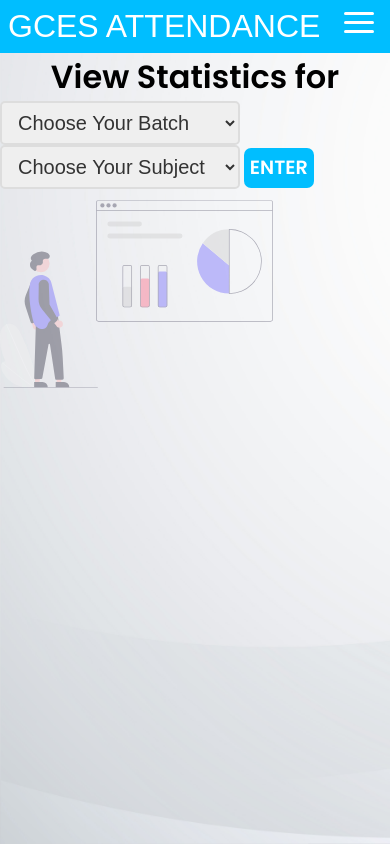
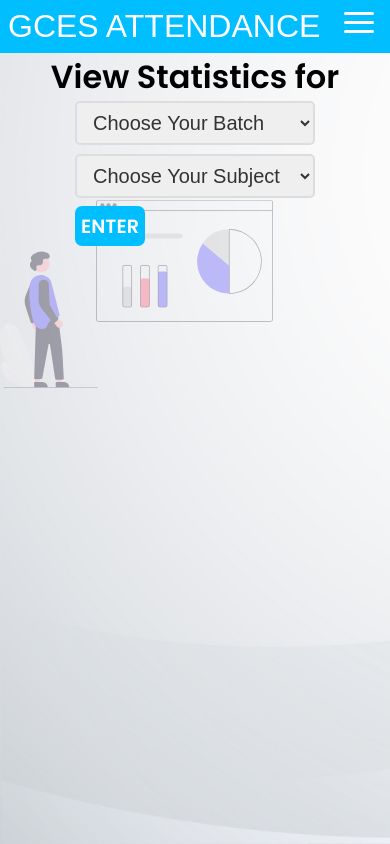
Before and after one commit to Abiral1234/MinorProject1-GCESAttendance, a PHP site: the page made by 1 admin/Statistics.php in a window 390 px wide. Run offline with PHP 8.4, Linux system fonts and the light colour scheme; data that the repository does not hold is empty.

Commit message:
change in css

```diff
--- a/1 admin/Statistics.php
+++ b/1 admin/Statistics.php
@@ -6,6 +6,7 @@
 	<title></title>
 	<link rel="stylesheet" type="text/css" href="../CSS/StatisticsCss3.css">
 	<link href="https://fonts.googleapis.com/css2?family=Poppins:wght@600&display=swap" rel="stylesheet">
+  <meta name="viewport" content="width=device-width, initial-scale=1.0">
    <script type="text/javascript">
     var pair;
     function populate(s1,s2){   //funtion that run when different batch is selected to put differernt subject
@@ -117,6 +118,7 @@
 
               <form action="Statistics.php" method="POST">
                 <!-- Select Menu for batch imported  from batch table database-->
+                <div class="formcontent">
                   <select required id="batch_select" class="batch_select" name="batch_name1" onchange="populate('batch_select','subject_select')">
                     <option  selected value="No batch selected" >Choose Your Batch</option>
                       <?php
@@ -141,6 +143,8 @@
 
                   </select>
                   <input  class="btn1" type="submit" name="batch_submit" value="Enter"  >
+                </div>
+
               </form>
             </div>
           </div>
@@ -210,6 +214,6 @@
 
   </div>
 </main>
-<!-- <script src="Js/navbar.js"></script> -->
+<script src="Js/navbar.js"></script>
 </body>
 </html>
--- a/2 teacher/Statistics.php
+++ b/2 teacher/Statistics.php
@@ -6,6 +6,7 @@
 	<title></title>
 	<link rel="stylesheet" type="text/css" href="../CSS/StatisticsCss3.css">
 	<link href="https://fonts.googleapis.com/css2?family=Poppins:wght@600&display=swap" rel="stylesheet">
+  <meta name="viewport" content="width=device-width, initial-scale=1.0">
    <script type="text/javascript">
     var pair;
     function populate(s1,s2){   //funtion that run when different batch is selected to put differernt subject
@@ -117,6 +118,7 @@
 
               <form action="Statistics.php" method="POST">
                 <!-- Select Menu for batch imported  from batch table database-->
+                <div class="formcontent">
                   <select required id="batch_select" class="batch_select" name="batch_name1" onchange="populate('batch_select','subject_select')">
                     <option  selected value="No batch selected" >Choose Your Batch</option>
                       <?php
@@ -141,6 +143,8 @@
 
                   </select>
                   <input  class="btn1" type="submit" name="batch_submit" value="Enter"  >
+                </div>
+
               </form>
             </div>
           </div>
--- a/CSS/StatisticsCss3.css
+++ b/CSS/StatisticsCss3.css
@@ -47,6 +47,7 @@ body{
 .batchinfo{
     margin-top: 5px;
     display: flex;
+    font-weight: bold;
     justify-content: space-around;
 }
 
@@ -396,4 +397,11 @@ tbody tr:last-of-type {
         width: 70px;
         /* margin-top: 0px; */
     }
+
+    .batchinfo{
+        /* display: flex; */
+        flex-direction: column;
+        align-items: center;
+    }
+
 }
```
Lines whose indentation alone changed are shown as unchanged.
